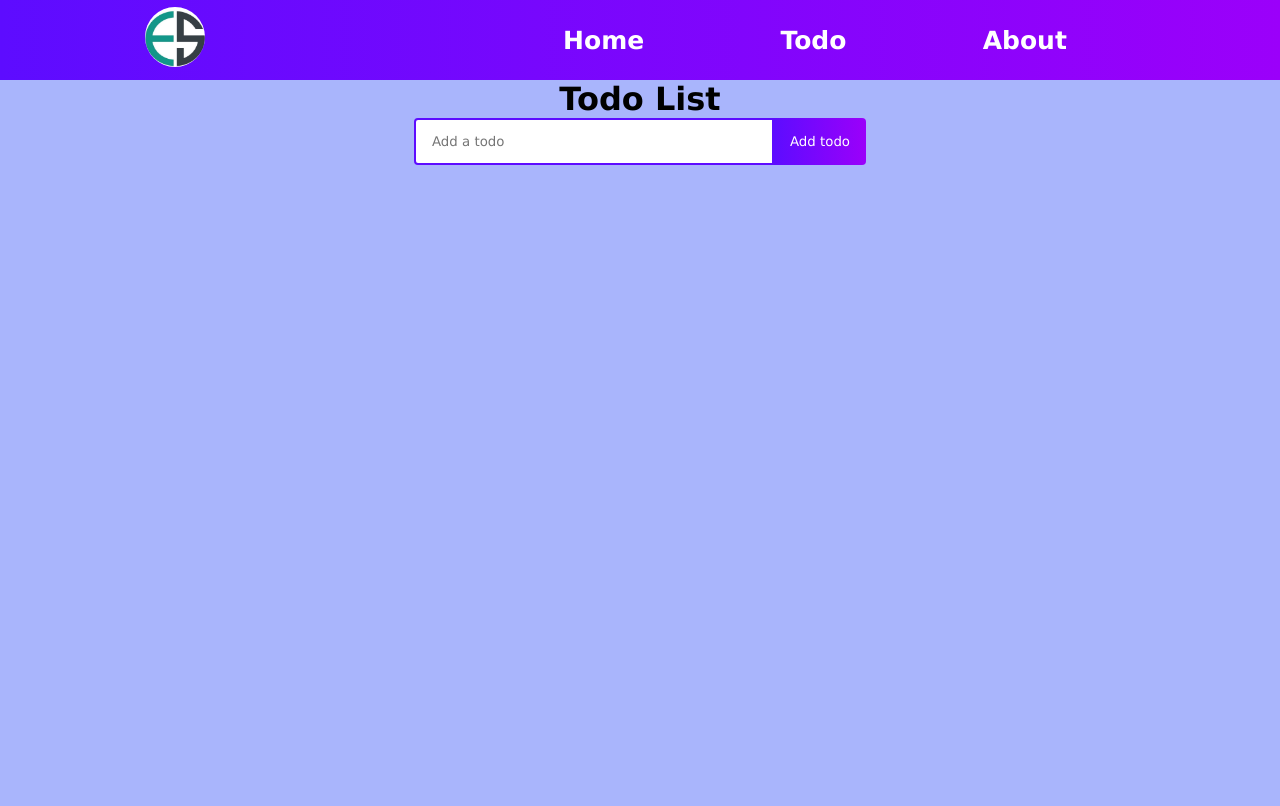
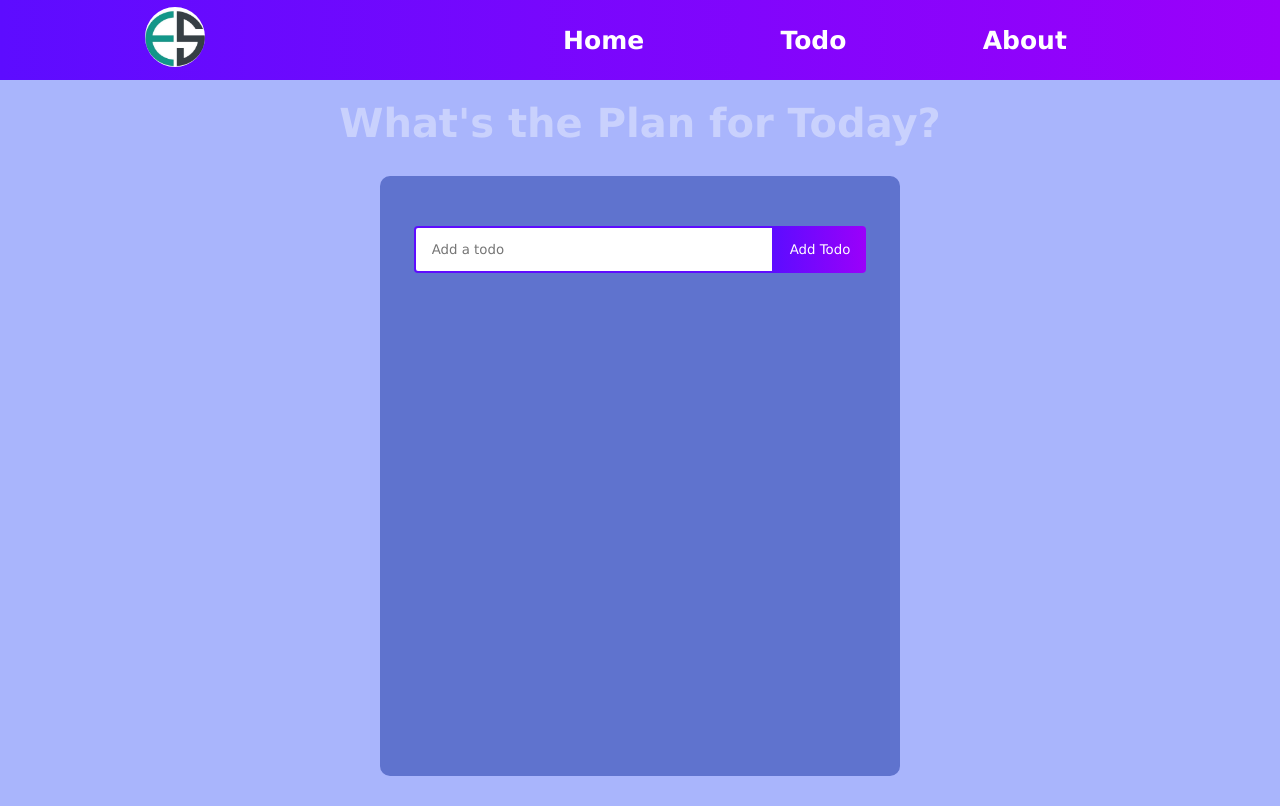
Before and after one commit to ESat777/React-Todo-List, a React (Create React App) app in the folder todo-list/: page /todo in a window 1280 px wide. Built offline with nearby package versions, Linux system fonts and the light colour scheme.

Commit message:
add style change 1

```diff
--- a/todo-list/src/About.js
+++ b/todo-list/src/About.js
@@ -1,8 +1,12 @@
-import React from 'react'
+import React from 'react';
+import Dont from './Components/dont1.jpg';
 
 function About() {
   return (
-    <div>About</div>
+    <>
+      <h1 className='header'> Don't Waste Your Time! Do something!</h1>
+      <img src={Dont} />
+    </>
   )
 }
 
--- a/todo-list/src/App.css
+++ b/todo-list/src/App.css
@@ -14,7 +14,8 @@ body{
 
 }
 .header{
-  font-size: 50px;
+  margin: 20px;
+  font-size: 40px;
   color: white;
   animation: blinker 4s linear infinite;
 }
@@ -62,6 +63,18 @@ nav{
   border-radius: 55%;
 
 }
+.todo-app {
+  display: flex;
+  flex-direction: column;
+  justify-content: start;
+  width: 520px;
+  min-height: 600px;
+  background: #5f73ce;
+  text-align: center;
+  margin: 30px auto;
+  border-radius: 10px;
+  padding-bottom: 32px;
+}
 .todo-button{
   padding: 16px;
   border: none;
@@ -73,9 +86,11 @@ nav{
     rgba(93, 12, 255, 1) 0%,
     rgba(155, 0, 250, 1) 100%
   );
+  text-transform: capitalize;
 }
 .todo-input{
   padding: 14px 32px 14px 16px;
+  margin-top: 50px;
   border-radius: 4px 0 0 4px;
   outline: none;
   border: 2px solid rgba(93, 12, 255, 1);
@@ -85,3 +100,40 @@ nav{
   margin: 30px;
   color: white;
 }
+.todo-row {
+  display: flex;
+  justify-content: space-between;
+  align-items: center;
+  margin: 4px auto;
+  color: #fff;
+  background: linear-gradient(
+    90deg,
+    rgba(255, 118, 20, 1) 0%,
+    rgba(255, 84, 17, 1) 100%
+  );
+
+  padding: 16px;
+  border-radius: 5px;
+  width: 90%;
+}
+
+.todo-container {
+  display: flex;
+  flex-direction: row;
+  position: relative;
+}
+.icons {
+  display: flex;
+  align-items: center;
+  font-size: 24px;
+  cursor: pointer;
+}
+
+.delete-icon {
+  margin-right: 5px;
+  color: #fff;
+}
+
+.edit-icon {
+  color: #fff;
+}
--- a/todo-list/src/Components/List.js
+++ b/todo-list/src/Components/List.js
@@ -61,7 +61,6 @@ function List() {
     }
   return (
     <div>
-        <h1>Todo List</h1>
         <Form onSubmit={addTodo} />
         <Todo
          todos={todos}
--- a/todo-list/src/Components/TodoApp.js
+++ b/todo-list/src/Components/TodoApp.js
@@ -5,9 +5,12 @@ function TodoApp() {
 
 
   return (
-    <div>
+    <>
+    <h1 className='header'>What's the Plan for Today?</h1>
+    <div className='todo-app'>
       <List />
     </div>
+    </>
 
   )
 }
--- a/todo-list/src/MissingPage.js
+++ b/todo-list/src/MissingPage.js
@@ -1,13 +1,13 @@
 import React from 'react'
 import logo from'../src/404.jpg';
-import './MissingPage.css'
 
 function MissingPage() {
   return (
 
 <div style={{ backgroundImage: `url(${logo})`,
+              margin: "0.5rem",
               padding: "1rem",
-              minHeight: "90vh",
+              minHeight: "82vh",
               backgroundRepeat: "no-repeat",
               backgroundPosition: "center",
               backgroundSize: 'auto' }}
--- a/todo-list/src/NavBar.js
+++ b/todo-list/src/NavBar.js
@@ -1,8 +1,6 @@
 import React from 'react';
 import { Link } from 'react-router-dom';
 import logo from './logo.jpg';
-// import TodoApp from './Components/TodoApp';
-// import Home from './Home';
 
 function NavBar() {
   return (
```
Also changed, not shown: todo-list/src/Components/dont1.jpg (added), todo-list/src/MissingPage.css (deleted).
